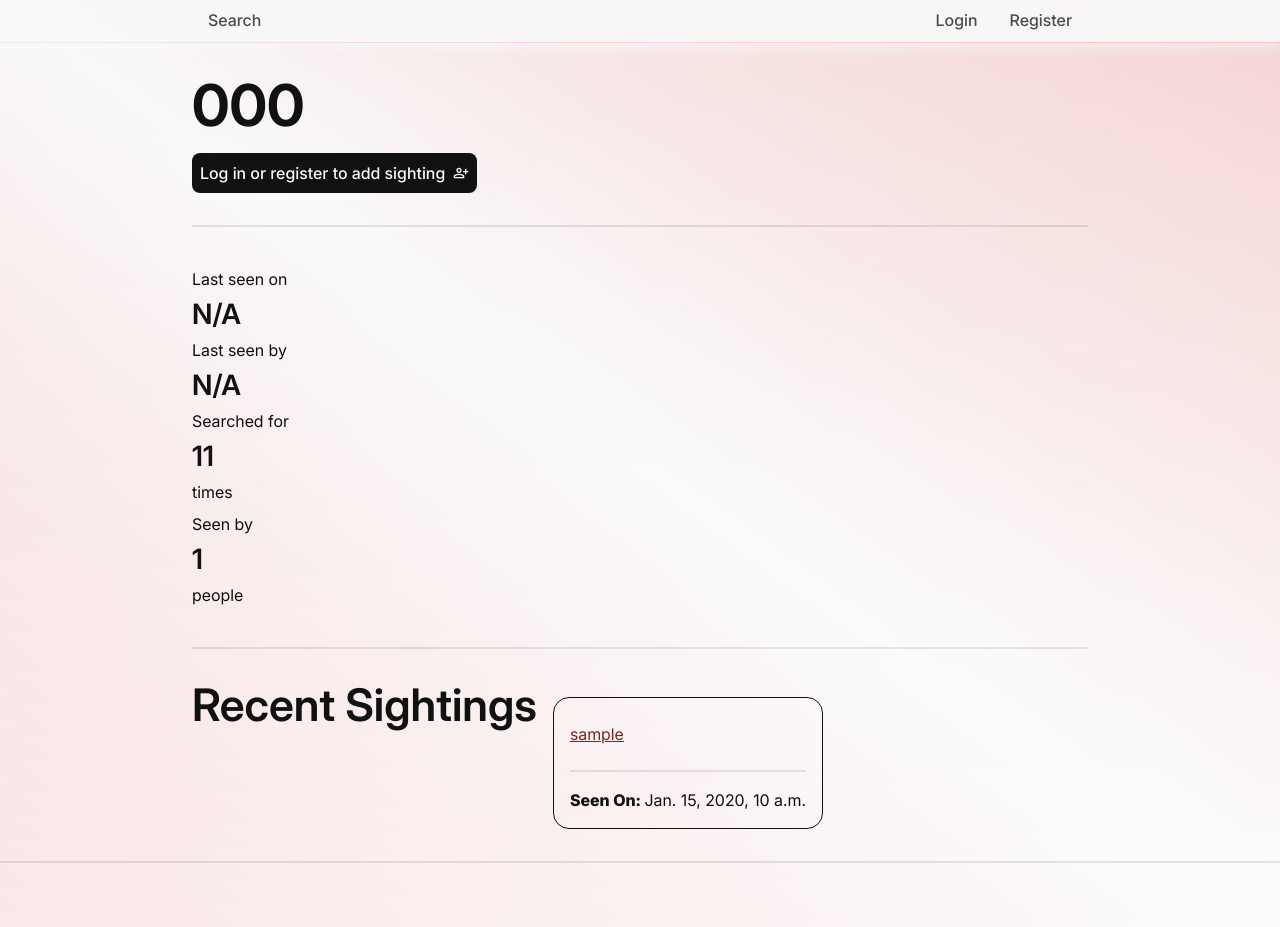
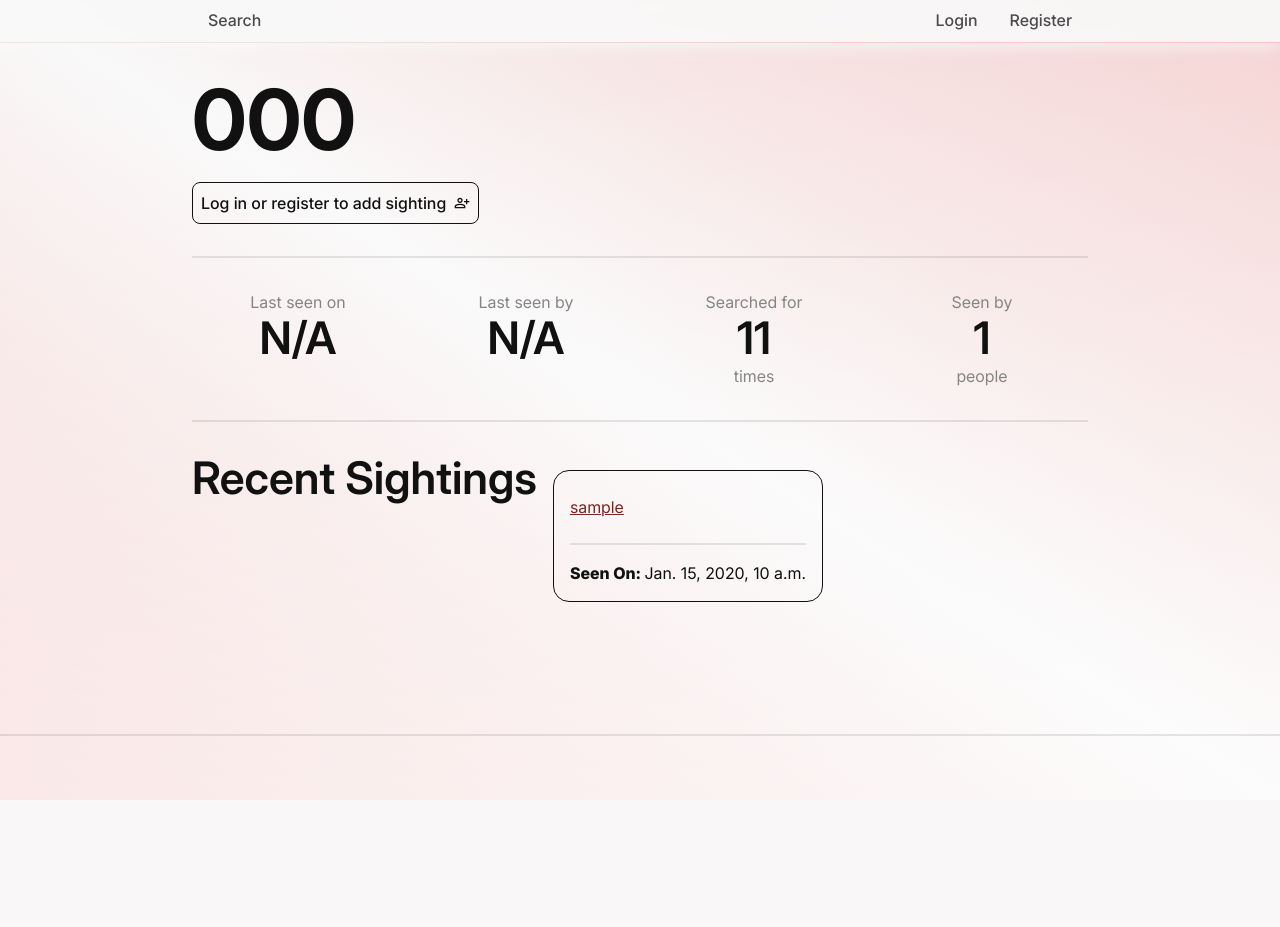
Before and after one commit to LucLor06/platedex, a Django app: page /plates/000/ in a window 1280 px wide. After the commit the page ends 800 px from the top, so only its background shows below. Run offline with Django 5.2, Linux system fonts and the light colour scheme; tables that the repository leaves empty hold one stand-in row (values such as "Sample post"); style sheets or scripts are compiled from the project's sources; some libraries are stand-ins or nearby versions.

Commit message:
feat(styling): Add styling for plate related pages

```diff
--- a/static/styles/_forms.scss
+++ b/static/styles/_forms.scss
@@ -50,6 +50,12 @@ button, .button {
 
     &:active {
         transform: translateY(0.25rem) scale(0.9);
+    }
+
+    &.button--outline {
+        --color-background: transparent;
+        --color-fill: var(--color-text);
+        border: var(--color-fill) solid 1px;
     }
 
     &.button--error {
--- /dev/null
+++ b/static/styles/_plates.scss
@@ -0,0 +1,28 @@
+.plate__data {
+    display: flex;
+    flex-flow: row wrap;
+    justify-content: space-around;
+    align-items: flex-start;
+    gap: 1rem;
+
+    & > div {
+        min-width: 200px;
+
+        p, h3 {
+            text-align: center;
+            margin: 0;
+        }
+
+        p {
+            color: color-mix(in srgb, var(--color-text) 50%, var(--color-primary) 50%);
+        }
+
+        h3 {
+            font-size: var(--font-size-lg);
+        }
+    }
+}
+
+.plate__number {
+    font-size: var(--font-size-xxl);
+}
--- a/static/styles/_text.scss
+++ b/static/styles/_text.scss
@@ -103,6 +103,10 @@ ul, ol {
 
 span {
     margin: 0;
+}
+
+.text--xxl {
+    font-size: var(--font-size-xxl);
 }
 
 .text--xl {
--- a/static/styles/_variables.scss
+++ b/static/styles/_variables.scss
@@ -14,7 +14,7 @@ $color-success: green;
     --color-success: #52b788;
     --color-text-light: color-mix(in srgb, var(--color-text) 75%, var(--color-primary) 25%);
 
-    --font-size-xxl: clamp(48px, 5.5vw, 72px);
+    --font-size-xxl: clamp(64px, 7vw, 84px);
     --font-size-xl: clamp(40px, 4.5vw, 60px);
     --font-size-lg: clamp(32px, 3.5vw, 48px);
     --font-size-md: clamp(20px, 2.25vw, 28px);
--- a/static/styles/styles.scss
+++ b/static/styles/styles.scss
@@ -10,3 +10,4 @@
 @import '_accessibility.scss';
 @import '_navigation.scss';
 @import '_single-container.scss';
+@import '_plates.scss';
```
